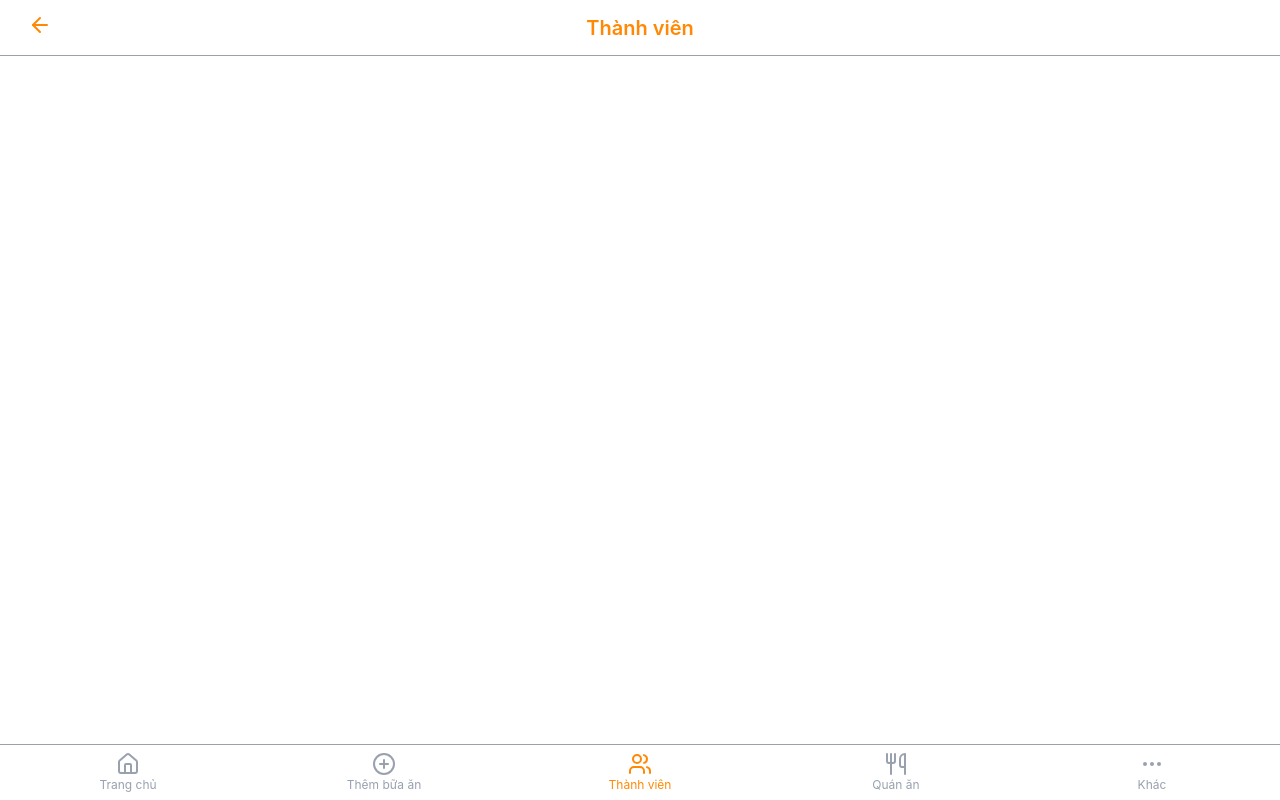
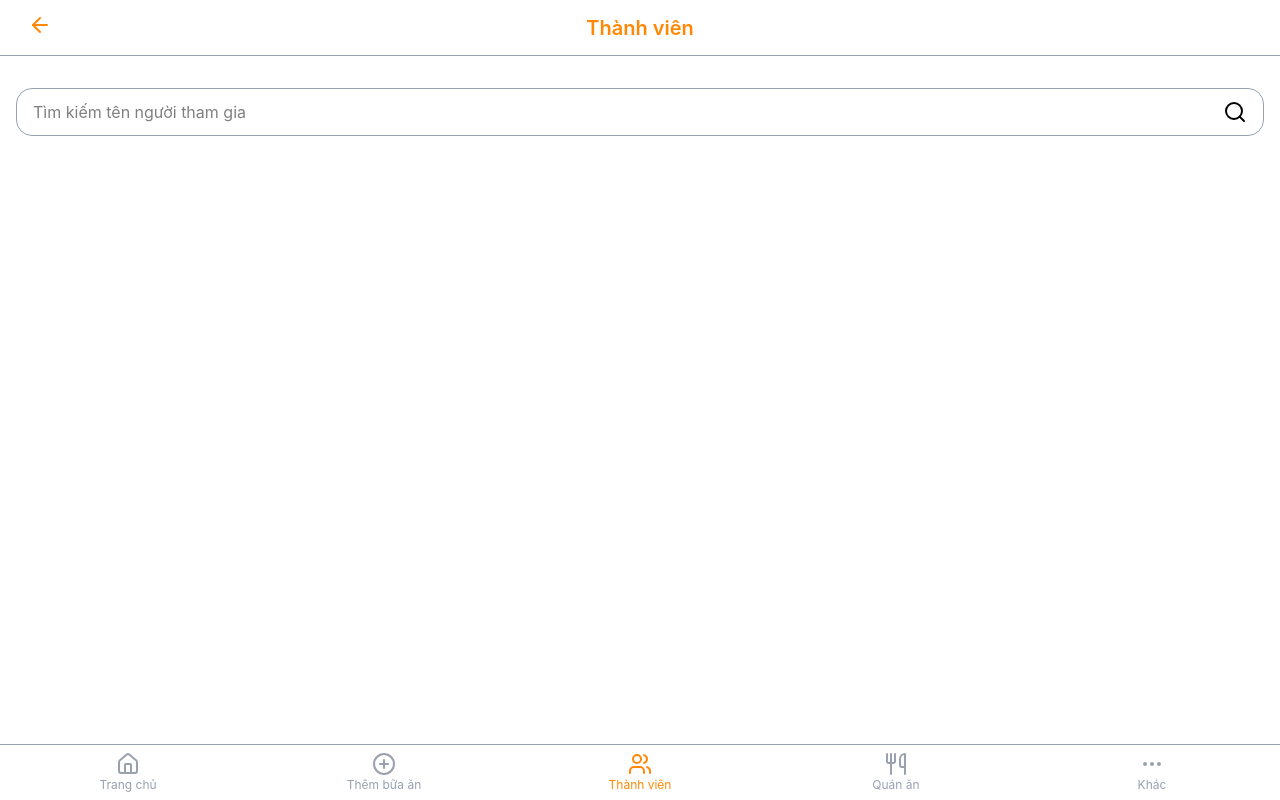
Before and after one commit to 202416852-anhpv/meal-ledger, a React (Vite) app in the folder frontend/: page /participants in a window 1280 px wide. Built offline with nearby package versions, Linux system fonts and the light colour scheme.

Commit message:
feat(frontend): add SearchBar component

```diff
--- /dev/null
+++ b/frontend/src/components/common/SearchBar.tsx
@@ -0,0 +1,29 @@
+import { Search } from "lucide-react";
+import type { ChangeEvent } from "react";
+
+interface SearchBarProps {
+  value: string;
+  onChange: (value: string) => void;
+  placeholder?: string;
+}
+
+export const SearchBar = ({ value, onChange, placeholder }: SearchBarProps) => {
+  const handleChange = (e: ChangeEvent<HTMLInputElement>) => {
+    onChange(e.target.value);
+  };
+
+  return (
+    <div className="flex items-center border border-gray-400 h-12 rounded-2xl  p-4">
+      <input
+        type="text"
+        value={value}
+        onChange={handleChange}
+        placeholder={placeholder}
+        className="flex-1 focus:outline-none"
+      />
+      <div>
+        <Search />
+      </div>
+    </div>
+  );
+};
--- a/frontend/src/pages/Participant.tsx
+++ b/frontend/src/pages/Participant.tsx
@@ -1,5 +1,22 @@
+import { useState } from "react";
+import { SearchBar } from "../components/common/SearchBar";
 import { TopBar } from "../components/layout/TopBar";
 
 export default function AddMealDetail() {
-  return <TopBar title="Thành viên" />;
+  const [searchQuery, setSearchQuery] = useState("");
+
+  return (
+    <div>
+      <TopBar title="Thành viên" />
+      <div className="px-4">
+        <div className="mt-8">
+          <SearchBar
+            value={searchQuery}
+            onChange={setSearchQuery}
+            placeholder="Tìm kiếm tên người tham gia"
+          />
+        </div>
+      </div>
+    </div>
+  );
 }
```
